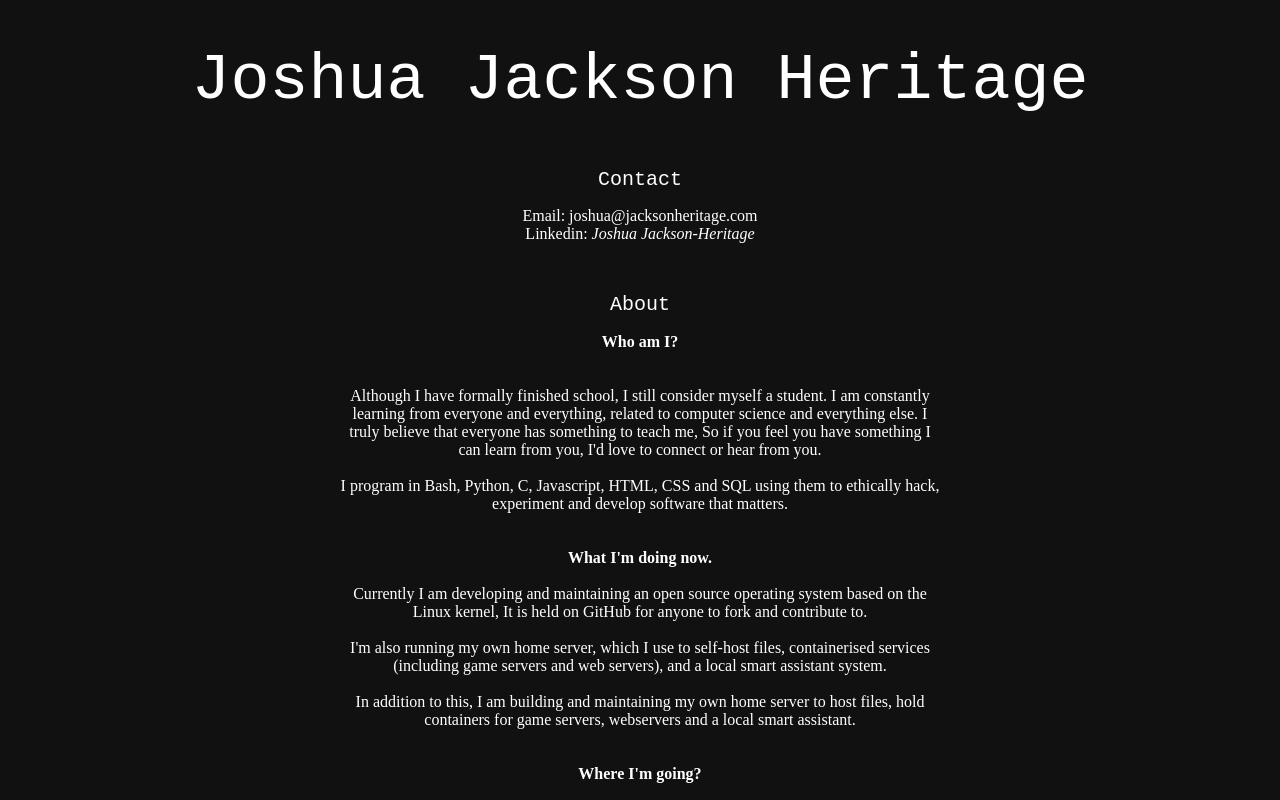
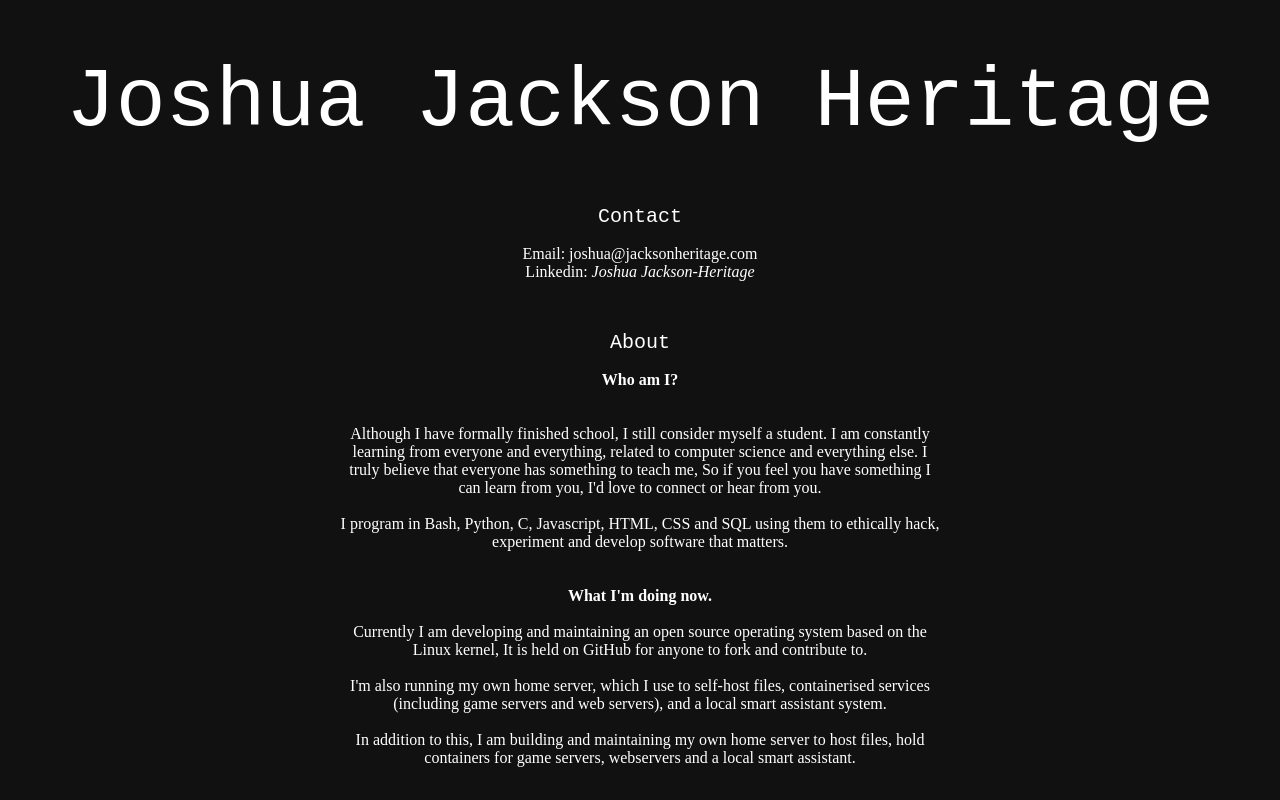
Before and after one commit to Josh-heritage/Website, a plain HTML site: page index.html in a window 1280 px wide. Shown: the top 800 px of the page. Drawn offline with Linux system fonts and the light colour scheme.

```diff
--- a/index.html
+++ b/index.html
@@ -7,7 +7,7 @@
     <style>
       .name {
         color: white;
-        font: 65px "Courier New", Courier, monospace;
+        font: calc(65vw / 10) "Courier New", Courier, monospace;
       }
       body {
         background-color: #111;
```
